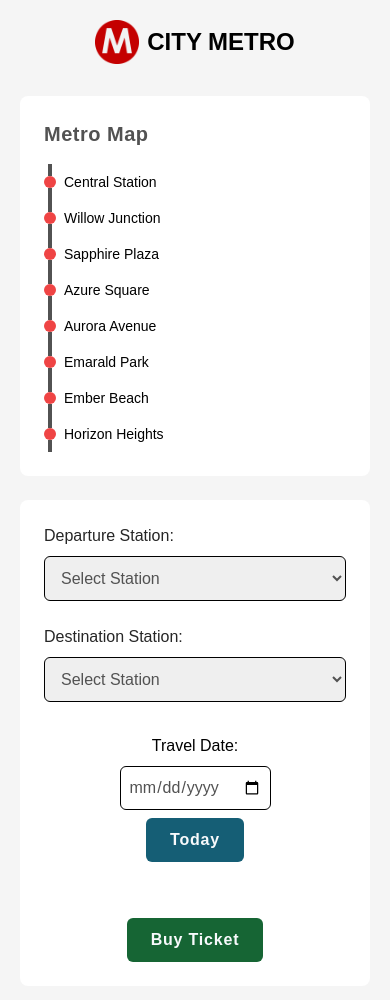
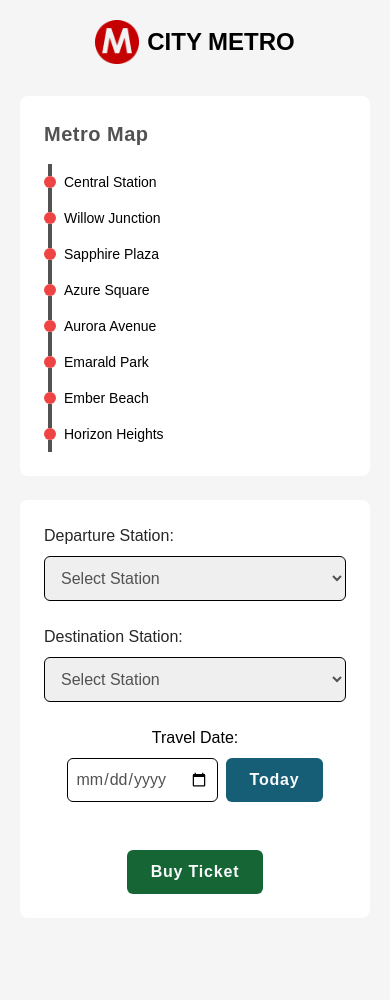
Before and after one commit to EdwinSch/react-train-tickets-app, a React (Vite) app: page / in a window 390 px wide. Shown: the top 1000 px of the page. After the commit the page ends 938 px from the top, so only its background shows below. Built offline with nearby package versions, Linux system fonts and the light colour scheme; a web font is replaced by a local one.

Commit message:
add toast + styles

```diff
--- a/package.json
+++ b/package.json
@@ -10,9 +10,11 @@
     "preview": "vite preview"
   },
   "dependencies": {
+    "moment": "^2.30.1",
     "react": "^18.2.0",
     "react-dom": "^18.2.0",
-    "react-qr-code": "^2.0.12"
+    "react-qr-code": "^2.0.12",
+    "react-toastify": "^10.0.5"
   },
   "devDependencies": {
     "@types/react": "^18.2.43",
--- a/src/components/Form.jsx
+++ b/src/components/Form.jsx
@@ -1,5 +1,9 @@
 import stations from "../data";
 import { useGlobalContext } from "../context";
+import moment from "moment";
+// TOAST
+import { Slide, ToastContainer, toast } from "react-toastify";
+import "react-toastify/dist/ReactToastify.css";
 
 const Form = () => {
   const {
@@ -27,8 +31,13 @@ const Form = () => {
     setDestination(selectedDestination);
   };
 
-  const handleDateSelect = (event) => {
+  const handleDatePicker = (event) => {
     setDate(event.target.value);
+  };
+
+  const handleTodayBtn = () => {
+    const today = moment().format("YYYY-MM-DD");
+    setDate(today);
   };
 
   const handleSubmit = (event) => {
@@ -36,11 +45,11 @@ const Form = () => {
 
     // Validate Inputs
     if (!destination || !departure || !date) {
-      console.log("no input!");
+      console.log("no input");
       return;
     }
     if (departure.stopName === destination.stopName) {
-      console.log("no route");
+      toast.warning("This route is not possible");
       return;
     }
 
@@ -57,8 +66,6 @@ const Form = () => {
       setPrice("2,25");
     }
 
-    // Format date
-
     // Output Ticket
     setShowTicket(true);
 
@@ -70,6 +77,7 @@ const Form = () => {
       className="bg-white mt-6 p-6 md:p-10 rounded-lg"
       onSubmit={handleSubmit}
     >
+      <ToastContainer position="top-center" autoClose={2500} />
       <div
         id="container"
         className="flex flex-col md:flex-row justify-center gap-6 md:gap-12 "
@@ -139,25 +147,29 @@ const Form = () => {
 
       <div
         id="container"
-        className="mt-8 md:mt-6 flex flex-col md:flex-row gap-8 justify-between items-center"
+        className="mt-6 flex flex-col md:flex-row gap-8 justify-between items-center"
       >
         {/* Date input */}
         <div
           id="wrapper"
-          className="flex items-center flex-col md:flex-row gap-2"
+          // className="flex items-center flex-col md:flex-row gap-2"
         >
-          <label htmlFor="date" className=" capitalize block text-center">
+          <label
+            htmlFor="date"
+            className="mb-2 md:mb-0 capitalize block md:inline text-center"
+          >
             travel date:
           </label>
           <input
             type="date"
             id="date"
             value={date}
-            onChange={handleDateSelect}
-            className=" border border-black border-solid  p-2 rounded-md text-neutral-600"
+            onChange={handleDatePicker}
+            className="mr-2 md:mx-2.5 border border-black border-solid  p-2 rounded-md text-neutral-600"
             required
           />
           <button
+            onClick={handleTodayBtn}
             className="bg-cyan-800 hover:bg-cyan-600 duration-200 text-slate-50 capitalize px-6 py-2.5 font-semibold tracking-wider rounded-md cursor-pointer"
             type="button"
           >
@@ -168,7 +180,7 @@ const Form = () => {
         {/* Submit BTN */}
         <input
           type="submit"
-          className="mt-6 md:mt-0 bg-green-800 hover:bg-green-600 duration-200 text-slate-50 capitalize px-6 py-2.5 font-semibold tracking-wider rounded-md cursor-pointer"
+          className="mt-4 md:mt-0 bg-green-800 hover:bg-green-600 duration-200 text-slate-50 capitalize px-6 py-2.5 font-semibold tracking-wider rounded-md cursor-pointer"
           value="buy ticket"
         />
       </div>
```
Also changed, not shown: 1 other file (tests, documents, lock files or other folders).
